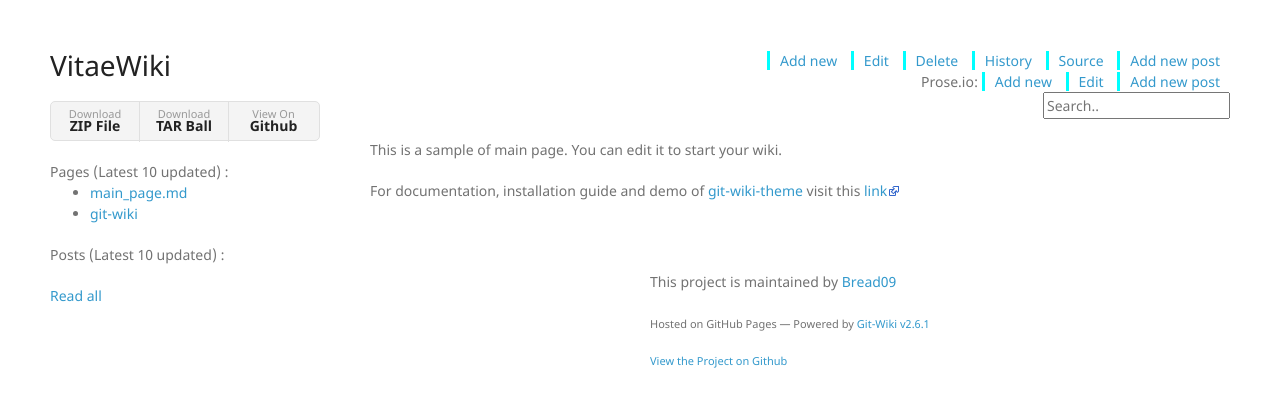
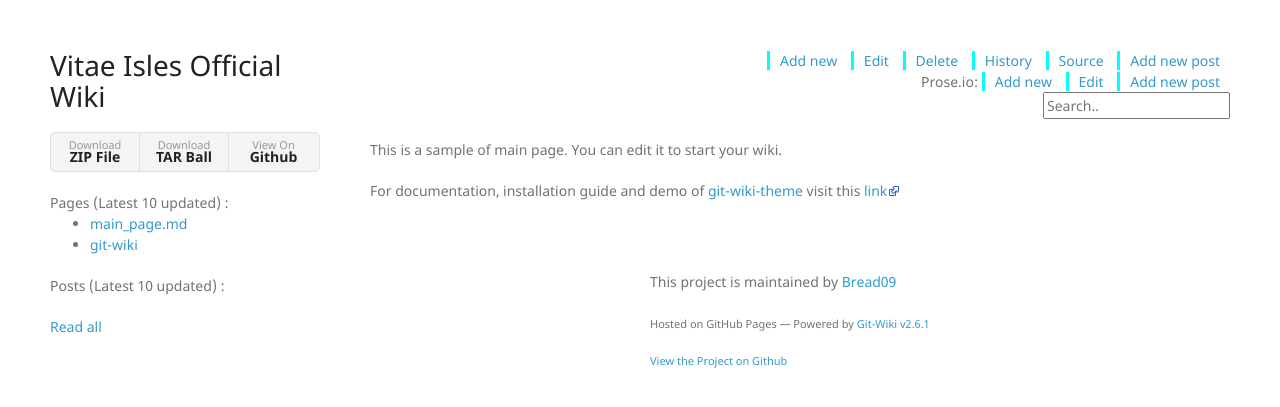
Before and after one commit to Bread09/VitaeWiki, a Jekyll site: the page built from wiki/main_page.md, in a window 1280 px wide. Shown: the top 407 px of the page. Built offline with Jekyll 4.4.1, drawn with Linux system fonts in a browser that asks for light colours; nearby versions of some CDN libraries.

Commit message:
Update _config.yml

```diff
--- a/_config.yml
+++ b/_config.yml
@@ -1,5 +1,5 @@
 # (string) Title of your wiki
-title:
+title: Vitae Isles Official Wiki
 # (string) Description of your wiki
 description:
 # (boolean) Enable/disable wiki page list in sidebar
```
